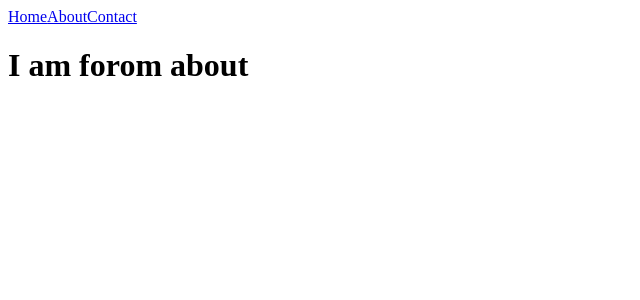
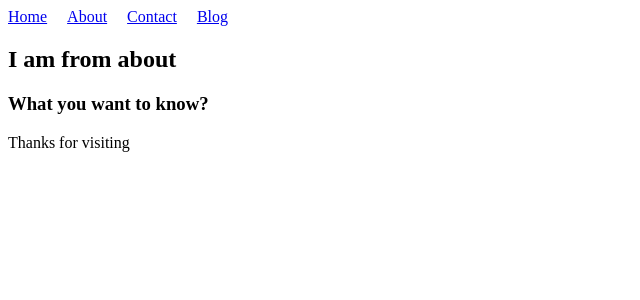
Before and after one commit to arjahid/Introduction-to-react-router, a React (Vite) app: page /about in a window 1280 px wide. Shown: the top 300 px of the page, without its empty margins (0-640 px from the left). Built offline with nearby package versions, Linux system fonts and the light colour scheme.

Commit message:
added outlet

```diff
--- a/src/Components/About/About.jsx
+++ b/src/Components/About/About.jsx
@@ -3,13 +3,8 @@
 const About = () => {
     return (
         <div>
-
-            <nav>
-                <a href="/">Home</a>
-                <a href="/about">About</a>
-                <a href="contact">Contact</a>
-            </nav>
-            <h1>I am forom about</h1>
+            <h2>I am from about</h2>
+            <h3>What you want to know?</h3>
         </div>
     );
 };
--- /dev/null
+++ b/src/Components/Blog/Blog.jsx
@@ -0,0 +1,11 @@
+
+
+const Blog = () => {
+    return (
+        <div>
+            <h2>i am from blog</h2>
+        </div>
+    );
+};
+
+export default Blog;
--- a/src/Components/Contact/Contact.jsx
+++ b/src/Components/Contact/Contact.jsx
@@ -3,13 +3,8 @@
 const Contact = () => {
     return (
         <div>
-
-            <nav>
-                <a href="/">Home</a>
-                <a href="/about">About</a>
-                <a href="contact">Contact</a>
-            </nav>
-            <h2>i am from contract</h2>
+            <h2>You want to conatact with me?</h2>
+            <p>mail: jhjahidhasanar@gmail.com</p>
         </div>
     );
 };
--- /dev/null
+++ b/src/Components/Footer/Footer.jsx
@@ -0,0 +1,11 @@
+
+
+const Footer = () => {
+    return (
+        <div>
+            <p>Thanks for visiting</p>
+        </div>
+    );
+};
+
+export default Footer;
--- /dev/null
+++ b/src/Components/Header/Header.css
@@ -0,0 +1,3 @@
+nav a{
+    margin-right: 20px;
+}
--- a/src/Components/Header/Header.jsx
+++ b/src/Components/Header/Header.jsx
@@ -1,16 +1,16 @@
-import { Outlet } from "react-router-dom";
+import { Link } from "react-router-dom";
+import "./Header.css";
+
 
 const Header = () => {
     return (
         <div>
-
             <nav>
-                <a href="/">Home</a>
-                <a href="/about">About</a>
-                <a href="contact">Contact</a>
-                <Outlet></Outlet>
+                <Link to="/">Home</Link>
+                <Link to="/about">About</Link>
+                <Link to="/contact">Contact</Link>
+                <Link to="/blog">Blog</Link>
             </nav>
-            <h2>I am from home</h2>
         </div>
     );
 };
--- a/src/Components/Home/Home.jsx
+++ b/src/Components/Home/Home.jsx
@@ -1,9 +1,14 @@
+import { Outlet } from "react-router-dom";
+import Header from "../Header/Header";
+import Footer from "../Footer/Footer";
 
 
 const Home = () => {
     return (
         <div>
-            <h2>This is the home</h2>
+            <Header></Header>
+            <Outlet></Outlet>
+            <Footer></Footer>
         </div>
     );
 };
--- a/src/main.jsx
+++ b/src/main.jsx
@@ -1,20 +1,22 @@
 import ReactDOM from "react-dom/client";
-import { BrowserRouter, Routes, Route } from "react-router";
+import { BrowserRouter, Routes, Route } from "react-router-dom";
+import About from "./Components/About/About";
 import Home from "./Components/Home/Home";
-import Header from "./Components/Header/Header";
-import About from "./Components/About/About";
 import Contact from "./Components/Contact/Contact";
+import Blog from "./Components/Blog/Blog";
+
 
 const root = document.getElementById("root");
 
 ReactDOM.createRoot(root).render(
   <BrowserRouter>
     <Routes>
-      <Route path="/" element={<Header />} />,
-      <Route path="/about" element={<About />} />,
-      <Route path="/contact" element={<Contact />} />,
+      <Route path="/" element={<Home />}>
+        <Route path="about" element={<About />} />
+        <Route path="contact" element={<Contact />} />
+        <Route path="blog" element={<Blog />} />
 
-
+      </Route>
     </Routes>
   </BrowserRouter>
 );
```
